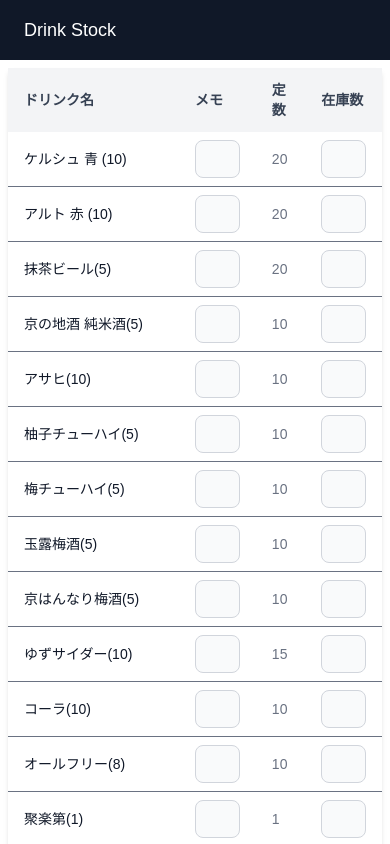
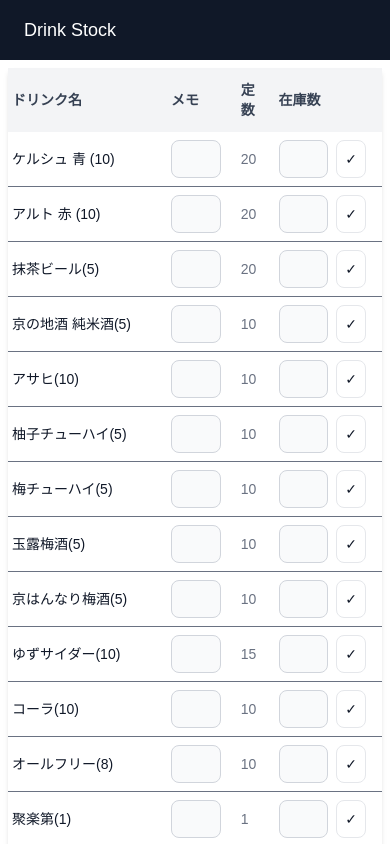
Before and after one commit to wataru-sedev/drink-stock, a Next.js app: page / in a window 390 px wide. Shown: the top 844 px of the page. Built offline with nearby package versions, Linux system fonts and the light colour scheme.

Commit message:
100入力の手間削減、localStorageを用いてデータの保持

```diff
--- a/src/app/layout.tsx
+++ b/src/app/layout.tsx
@@ -31,7 +31,7 @@
       >
         <Header />
         {children}
-        <Toaster richColors />
+        <Toaster richColors position="top-center" />
       </body>
     </html>
   );
--- a/src/app/page.tsx
+++ b/src/app/page.tsx
@@ -1,11 +1,58 @@
 'use client';
 
-import { Drinks } from "@/lib/drinkData";
-import { useState } from "react";
+import { Drink, Drinks } from "@/lib/drinkData";
+import { useEffect, useState } from "react";
+import { toast } from "sonner";
+
+const LOCAL_STORAGE_KEY = 'drinkMemos';
 
 export default function Home() {
-  const onChangeMemo = (index: number, value: string) => alert('memo changed');
-  const onChangeQuantity = (index: number, value: string) => alert('quantity changed');
+  const [drinkStocks, setDrinkStocks] = useState<Drink[]>([]);
+
+  useEffect(() => {
+    const storedMemos = localStorage.getItem(LOCAL_STORAGE_KEY);
+    const memos = storedMemos ? JSON.parse(storedMemos) : {};
+
+    const initialStocks = Drinks.map(drink => ({
+      ...drink,
+      memo: memos[drink.name] || '',
+      quantity: '',
+    }));
+    setDrinkStocks(initialStocks);
+  }, []);
+
+  useEffect(() => {
+    if (drinkStocks.length === 0) return;
+
+    const memosToStore = drinkStocks.reduce((acc, drink) => {
+      if (drink.memo) {
+        acc[drink.name] = drink.memo;
+      }
+      return acc;
+    }, {} as { [key: string]: string });
+
+    localStorage.setItem(LOCAL_STORAGE_KEY, JSON.stringify(memosToStore));
+  }, [drinkStocks]);
+
+  const onChangeMemo = (index: number, value: string) => {
+    const newDrinkStocks = [...drinkStocks];
+    newDrinkStocks[index].memo = value;
+    setDrinkStocks(newDrinkStocks);
+  };
+
+  const onChangeQuantity = (index: number, value: string) => {
+    const newDrinkStocks = [...drinkStocks];
+    newDrinkStocks[index].quantity = value;
+    setDrinkStocks(newDrinkStocks);
+  }
+
+  const onClickComplete = () => toast.success('入力が完了しました');
+
+  const handleSetOverstock = (index: number) => {
+    const newDrinkStocks = [...drinkStocks];
+    newDrinkStocks[index].quantity = '100';
+    setDrinkStocks(newDrinkStocks);
+  };
 
   return (
     <div>
@@ -13,47 +60,58 @@
         <table className="w-full text-sm text-left text-gray-500">
           <thead className="text-sm text-gray-700 bg-gray-100">
             <tr>
-              <th scope="col" className="px-4 py-3 sm:px-6">ドリンク名</th>
+              <th scope="col" className="px-1 py-3 sm:px-6">ドリンク名</th>
               <th scope="col" className="px-4 py-3 sm:px-6">メモ</th>
-              <th scope="col" className="px-4 py-3 sm:px-6">定数</th>
+              <th scope="col" className="px-1 py-3 sm:px-6">定数</th>
               <th scope="col" className="px-4 py-3 sm:px-6">在庫数</th>
             </tr>
           </thead>
           <tbody>
-            {Drinks.map((drink, index) => {
-              const { name, japaneseName, required } = drink;
+            {drinkStocks.map((drink, index) => {
+              const { name, japaneseName, required, memo, quantity } = drink;
               return (
                 <tr key={name} className="bg-white border-b hover:bg-gray-50">
                   <td
                     scope="row"
-                    className="px-4 py-4 sm:px-6 font-medium text-gray-900 whitespace-nowrap"
+                    className="px-1 py-4 sm:px-6 font-medium text-gray-900 whitespace-nowrap"
                   >
                     {japaneseName}
                   </td>
                   <td className="px-4 py-2 sm:px-6">
                     <input
                       type="number"
-                      value={''}
+                      value={ memo || '' }
                       onChange={(e) => onChangeMemo(index, e.target.value)}
                       className="w-full bg-gray-50 border border-gray-300 text-gray-900 text-sm rounded-lg focus:ring-blue-500 focus:border-blue-500 block p-2"
                     />
                   </td>
-                  <td className="px-4 py-4 sm:px-6">
-                    {required}
+                  <td className="px-1 py-4 sm:px-6">
+                    { required }
                   </td>
                   <td className="px-4 py-2 sm:px-6">
-                    <input
-                      type="number"
-                      value={''}
-                      onChange={(e) => onChangeQuantity(index, e.target.value)}
-                      className="w-full bg-gray-50 border border-gray-300 text-gray-900 text-sm rounded-lg focus:ring-blue-500 focus:border-blue-500 block p-2"
-                    />
+                    <div className="flex items-center gap-2">
+                      <input
+                        type="number"
+                        value={ quantity || '' }
+                        onChange={(e) => onChangeQuantity(index, e.target.value)}
+                        className="w-full bg-gray-50 border border-gray-300 text-gray-900 text-sm rounded-lg focus:ring-blue-500 focus:border-blue-500 block p-2"
+                      />
+                      <button
+                        onClick={() => handleSetOverstock(index)}
+                        className="p-2 text-sm font-medium text-gray-900 bg-white rounded-lg border border-gray-200 hover:bg-gray-100 hover:text-blue-700 focus:z-10 focus:ring-2 focus:ring-blue-700"
+                        title="在庫十分"
+                      >
+                        ✓
+                      </button>
+                    </div>
                   </td>
                 </tr>
               );
             })}
           </tbody>
         </table>
+        <button onClick={ onClickComplete } className="w-full mt-2 text-center bg-gray-800 text-white rounded px-4 py-2 hover:cursor-pointer hover:shadow-lg">入力完了</button>
+        <a className="block w-full mt-2 text-center bg-white text-gray-800 rounded px-4 py-2 border border-gray-800 hover:cursor-pointer hover:shadow-lg" target="_blank" rel="noopener noreferrer" href="">店長に送信</a>
       </div>
     </div>
   );
--- a/src/lib/drinkData.ts
+++ b/src/lib/drinkData.ts
@@ -2,16 +2,18 @@
   name: string;
   japaneseName: string;
   required: number;
+  memo?: string;
+  quantity?: string;
 }
 
 export const Drinks:Drink[] = [
   {
-    name: "KARUOSU",
+    name: "KELSH",
     japaneseName: "ケルシュ 青 (10)",
     required: 20,
   },
   {
-    name: "MATTARI",
+    name: "ALT",
     japaneseName: "アルト 赤 (10)",
     required: 20,
   },
```
